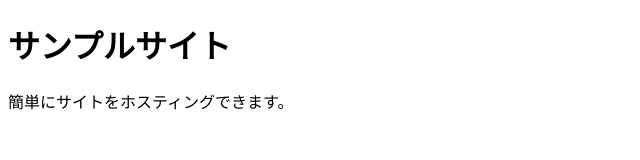
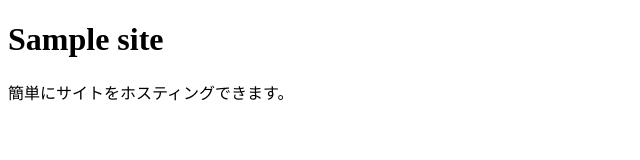
Before and after one commit to kourin76/kourin76.github.io, a plain HTML site: page index.html in a window 1280 px wide. Shown: the whole page, without its empty margins (0-640 px from the left). Drawn offline with Linux system fonts and the light colour scheme.

Commit message:
Edit title

```diff
--- a/index.html
+++ b/index.html
@@ -8,7 +8,8 @@
 </head>
 
 <body>
-    <h1>サンプルサイト</h1>
+    <h1>Sample site
+    </h1>
     <p>簡単にサイトをホスティングできます。</p>
 </body>
 
```
